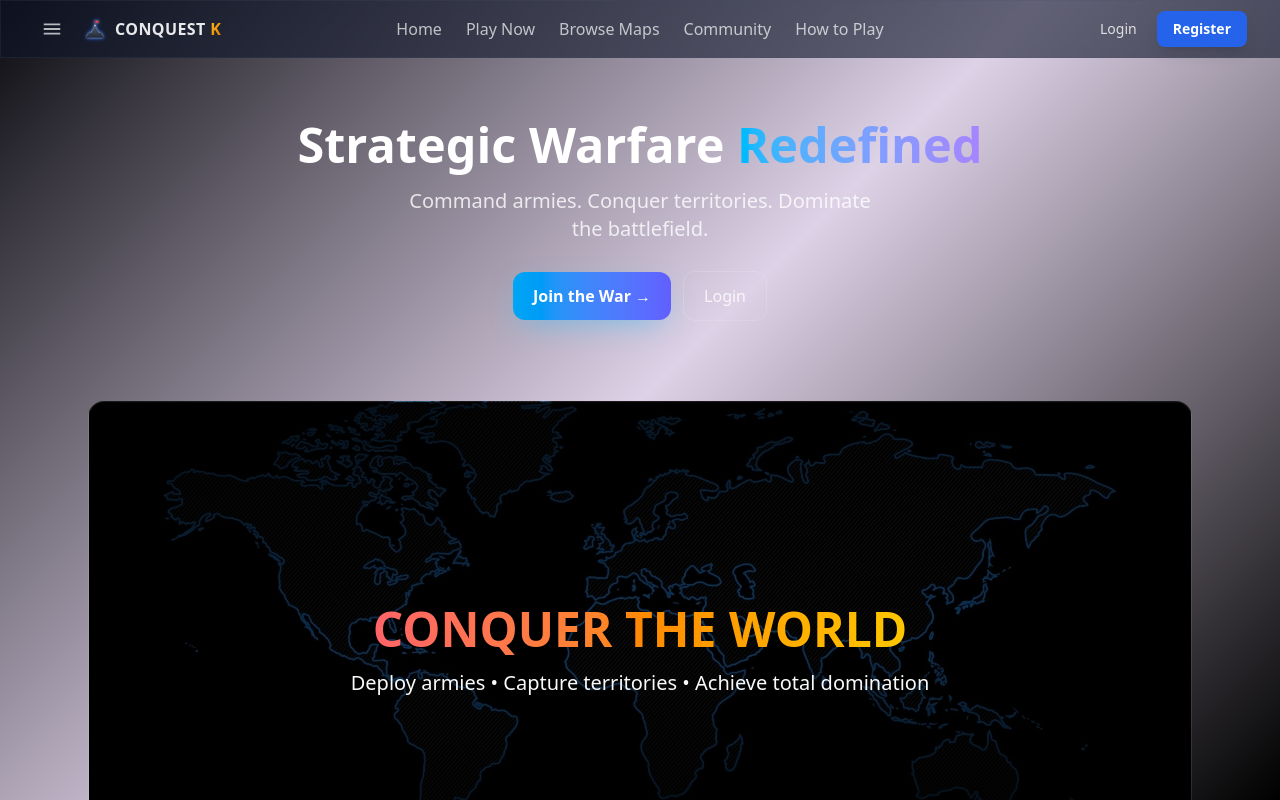
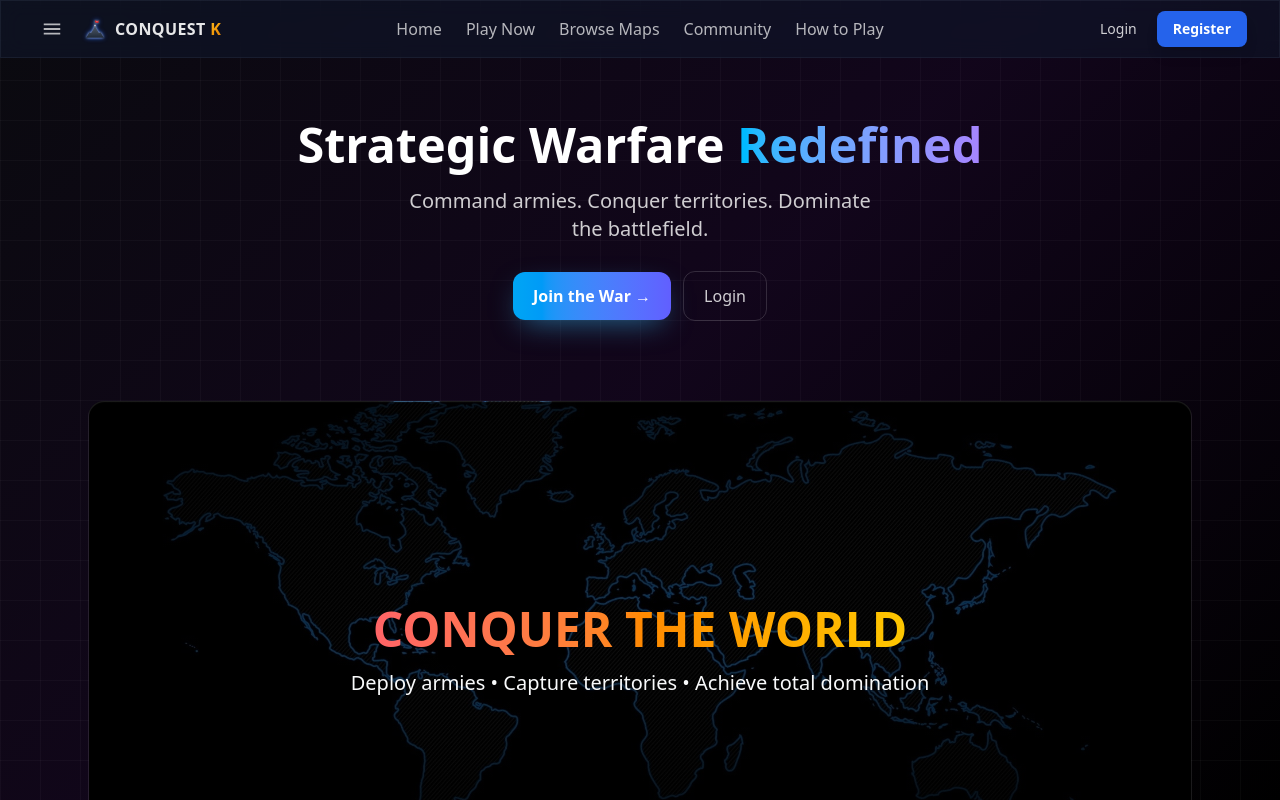
Before and after one commit to connorkeetch/conquestk-bun, a React (Vite) app in the folder frontend/: page / in a window 1280 px wide. Shown: the top 800 px of the page. Built offline with nearby package versions, Linux system fonts and the light colour scheme; no server answers; what favico.js would draw is missing.

Commit message:
adjust theme colors and background gradients for better visibility and aesthetics

```diff
--- a/frontend/src/app.css
+++ b/frontend/src/app.css
@@ -153,7 +153,7 @@ This allows themes to work with any color scheme!
   --ck-bg-gradient: linear-gradient(
     135deg,
     #0f0505 0%,                      /* Dark red edges */
-    rgba(220, 38, 38, 0.2) 50%,     /* Red glow in center */
+    rgba(220, 38, 38, 0.5) 50%,     /* Red glow in center */
     #0a0202 100%                     /* Darker corner */
   );
 
@@ -179,7 +179,7 @@ This allows themes to work with any color scheme!
   --ck-bg-gradient: linear-gradient(
     135deg,
     #0d0814 0%,                      /* Dark violet edges */
-    rgba(124, 58, 237, 0.25) 50%,   /* Purple glow in center */
+    rgba(124, 58, 237, 0.5) 50%,   /* Purple glow in center */
     #080510 100%                     /* Darker corner */
   );
 
@@ -205,7 +205,7 @@ This allows themes to work with any color scheme!
   --ck-bg-gradient: linear-gradient(
     135deg,
     #05080f 0%,                      /* Dark blue edges */
-    rgba(37, 99, 235, 0.2) 50%,     /* Blue glow in center */
+    rgba(37, 99, 235, 0.5) 50%,     /* Blue glow in center */
     #020305 100%                     /* Darker corner */
   );
 
@@ -231,7 +231,7 @@ This allows themes to work with any color scheme!
   --ck-bg-gradient: linear-gradient(
     135deg,
     #051008 0%,                      /* Dark green edges */
-    rgba(5, 150, 105, 0.2) 50%,     /* Green glow in center */
+    rgba(15, 75, 55, 0.5) 50%,     /* Green glow in center */
     #020605 100%                     /* Darker corner */
   );
 
@@ -313,8 +313,8 @@ This allows themes to work with any color scheme!
   --ck-bg-gradient: linear-gradient(
     135deg,
     #0A0108 0%,                      /* Midnight black */
-    rgba(255, 107, 53, 0.2) 40%,    /* Orange glow */
-    rgba(139, 21, 56, 0.15) 60%,    /* Blood red transition */
+    rgba(255, 107, 53, 0.5) 40%,    /* Orange glow */
+    rgba(139, 21, 56, 0.25) 60%,    /* Blood red transition */
     #050105 100%                     /* Dark corner */
   );
 
@@ -434,7 +434,8 @@ This allows themes to work with any color scheme!
 
 /* Main background gradient - applied to body */
 body {
-  background: var(--ck-bg-gradient);
+  background-color: var(--color-bg-deep, #000000);  /* Solid dark base first */
+  background-image: var(--ck-bg-gradient);          /* Gradient on top */
   background-attachment: fixed;
   min-height: 100vh;
   position: relative;
@@ -450,12 +451,12 @@ body::after {
   right: 0;
   bottom: 0;
   background-image:
-    linear-gradient(color-mix(in srgb, var(--color-white) 1%, transparent) 1px, transparent 1px),
-    linear-gradient(90deg, color-mix(in srgb, var(--color-white) 1%, transparent) 1px, transparent 1px);
+    linear-gradient(rgba(255, 255, 255, 0.03) 1px, transparent 1px),
+    linear-gradient(90deg, rgba(255, 255, 255, 0.03) 1px, transparent 1px);
   background-size: 40px 40px, 40px 40px;
   pointer-events: none;
   z-index: 1;
-  opacity: 0.3;
+  opacity: 1;
 }
 
 /* Ensure content is above overlay */
```
